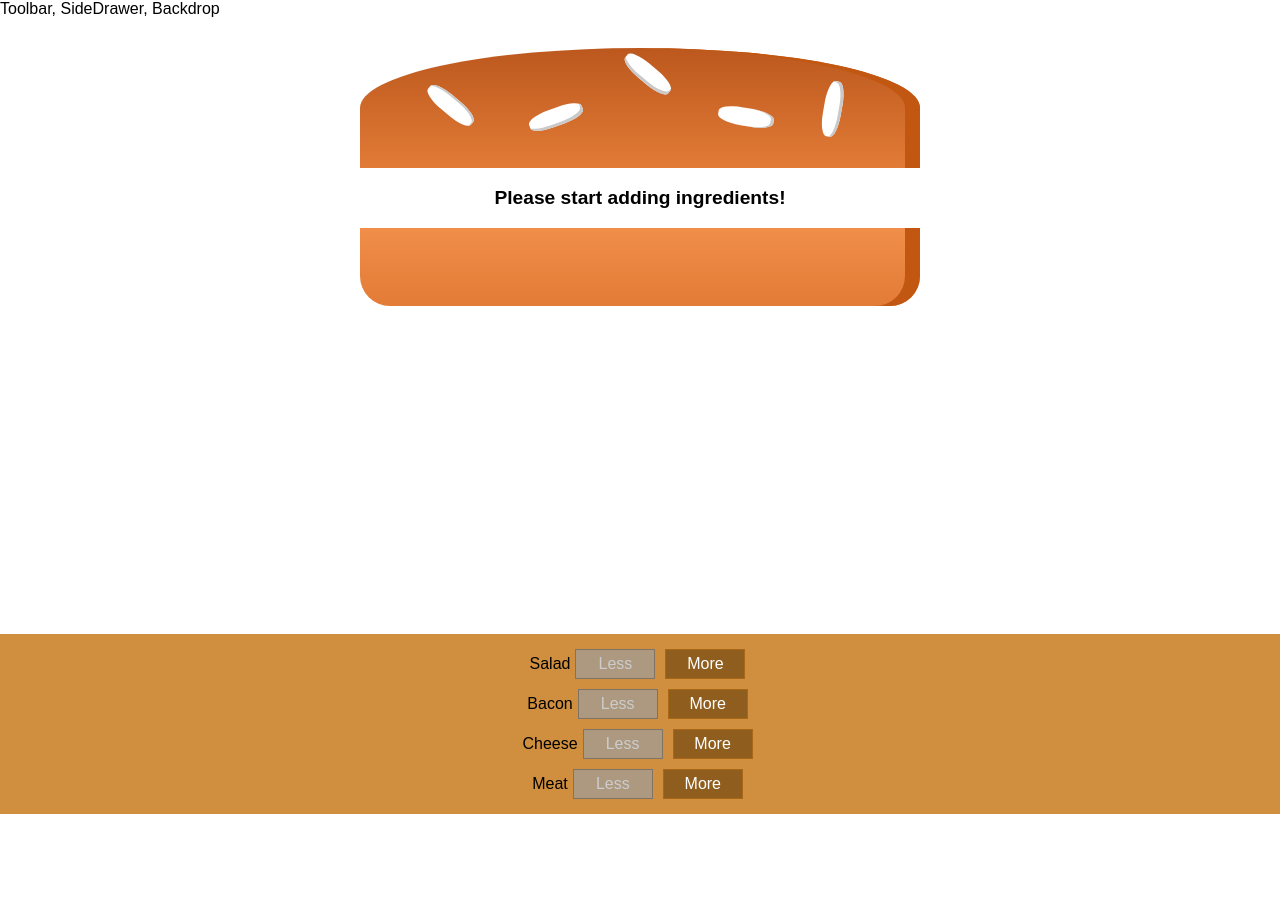
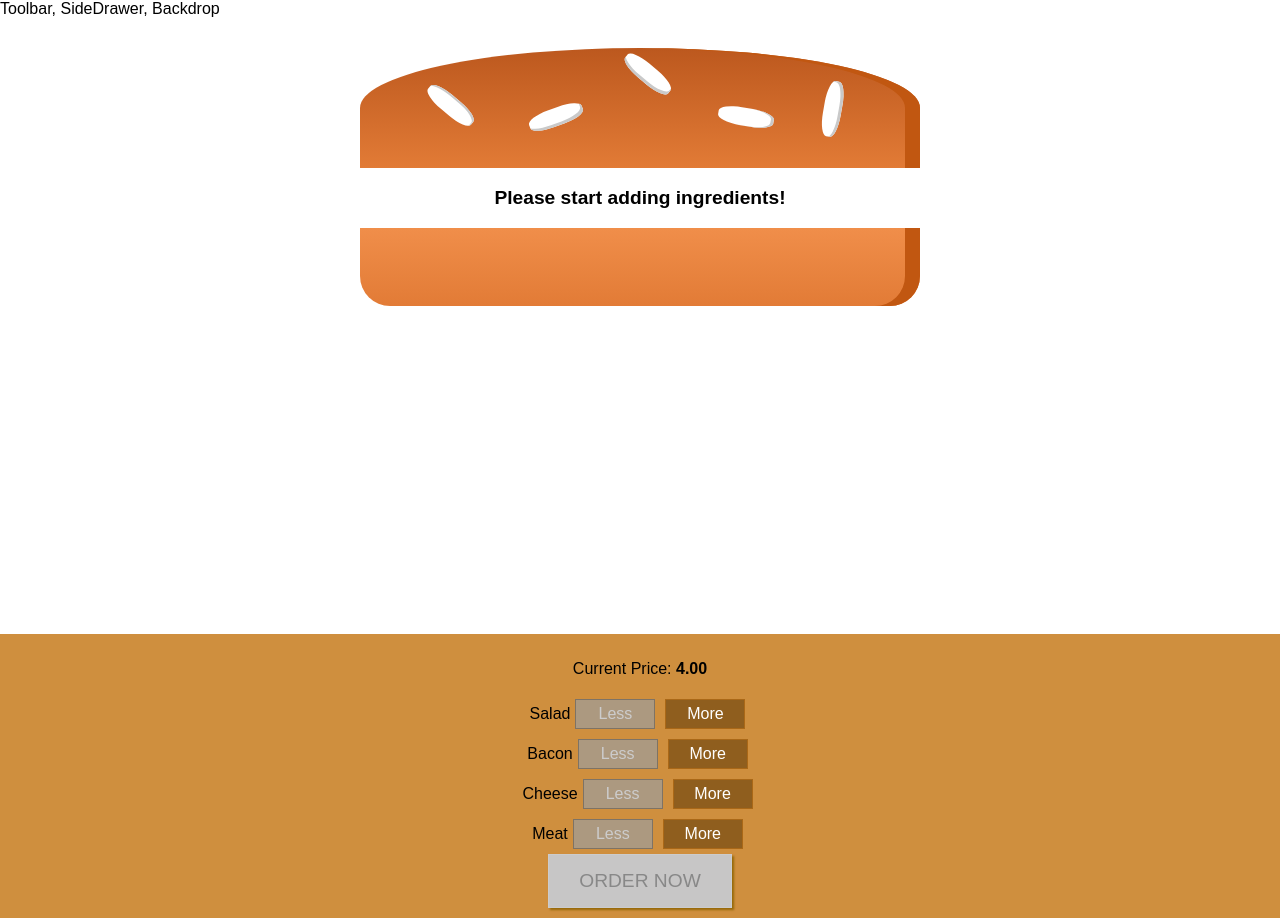
Before and after one commit to zabroski/burger-app, a React app: page / in a window 1280 px wide. Before the commit the page ends 814 px from the top, so only its background shows below. Built offline with nearby package versions, Linux system fonts and the light colour scheme.

Commit message:
oder button plus disable if no items add

```diff
--- a/src/components/Burger/BuildControls/BuildControls.css
+++ b/src/components/Burger/BuildControls/BuildControls.css
@@ -8,3 +8,45 @@
     margin: auto;
     padding: 10px 0;
 }
+
+
+.OrderButton {
+    background-color: #DAD735;
+    outline: none;
+    cursor: pointer;
+    border: 1px solid #966909;
+    color: #966909;
+    font-family: inherit;
+    font-size: 1.2em;
+    padding: 15px 30px;
+    box-shadow: 2px 2px 2px #966909;
+}
+
+.OrderButton:hover, .OrderButton:active {
+    background-color: #A0DB41;
+    border: 1px solid #966909;
+    color: #966909;
+}
+
+.OrderButton:disabled {
+    background-color: #C7C6C6;
+    cursor: not-allowed;
+    border: 1px solid #ccc;
+    color: #888888;
+}
+
+.OrderButton:not(:disabled) {
+    animation: enable 0.3s linear;
+}
+
+@keyframes enable {
+    0% {
+        transform: scale(1);
+    }
+    60% {
+        transform: scale(1.1);
+    }
+    100% {
+        transform: scale(1);
+    }
+}
--- a/src/components/Burger/BuildControls/BuildControls.js
+++ b/src/components/Burger/BuildControls/BuildControls.js
@@ -12,6 +12,7 @@
 
 const buildControls = (props) => (
     <div className={classes.BuildControls}>
+        <p>Current Price: <strong>{props.price.toFixed(2)}</strong></p>
         {controls.map(ctrl => (
             <BuildControl
                 key={ctrl.label}
@@ -20,6 +21,8 @@
                 removed={() => props.ingredientRemoved(ctrl.type)}
                 disabled={props.disabled[ctrl.type]} />
         ))}
+        <button
+         className={classes.OrderButton}disabled={!props.purchasable}>ORDER NOW</button>
 
     </div>
 )
--- a/src/containers/BurgerBuilder/BurgerBuilder.js
+++ b/src/containers/BurgerBuilder/BurgerBuilder.js
@@ -19,7 +19,19 @@
             cheese: 0,
             meat: 0,
         },
-        totalPrice: 4
+        totalPrice: 4,
+        purchasable: false
+    }
+
+    updatedPurchaseState (ingredients) {
+        const sum = Object.keys(ingredients).map(igKey => {
+            return ingredients[igKey]
+        })
+        .reduce((sum, el) => {
+            return sum + el;
+        }, 0);
+        this.setState({purchasable: sum > 0})
+
     }
 
     addIngredientHandler = (type) => {
@@ -33,6 +45,7 @@
         const oldPrice = this.state.totalPrice;
         const newPrice = oldPrice + priceAddition;
         this.setState({totalPrice: newPrice, ingredients: updatedIngredients});
+        this.updatedPurchaseState(updatedIngredients);
     }
 
     removeIngredientHandler = (type) => {
@@ -49,6 +62,7 @@
         const oldPrice = this.state.totalPrice;
         const newPrice = oldPrice - priceDeduction;
         this.setState({totalPrice: newPrice, ingredients: updatedIngredients});
+        this.updatedPurchaseState(updatedIngredients);
 
     }
 
@@ -66,7 +80,9 @@
                 <BuildControls
                 ingredientAdded ={this.addIngredientHandler}
                 ingredientRemoved = {this.removeIngredientHandler}
-                disabled={disabledInfo} />
+                disabled={disabledInfo}
+                purchasable={this.state.purchasable}
+                price={this.state.totalPrice} />
             </Aux>
         )
     }
```
